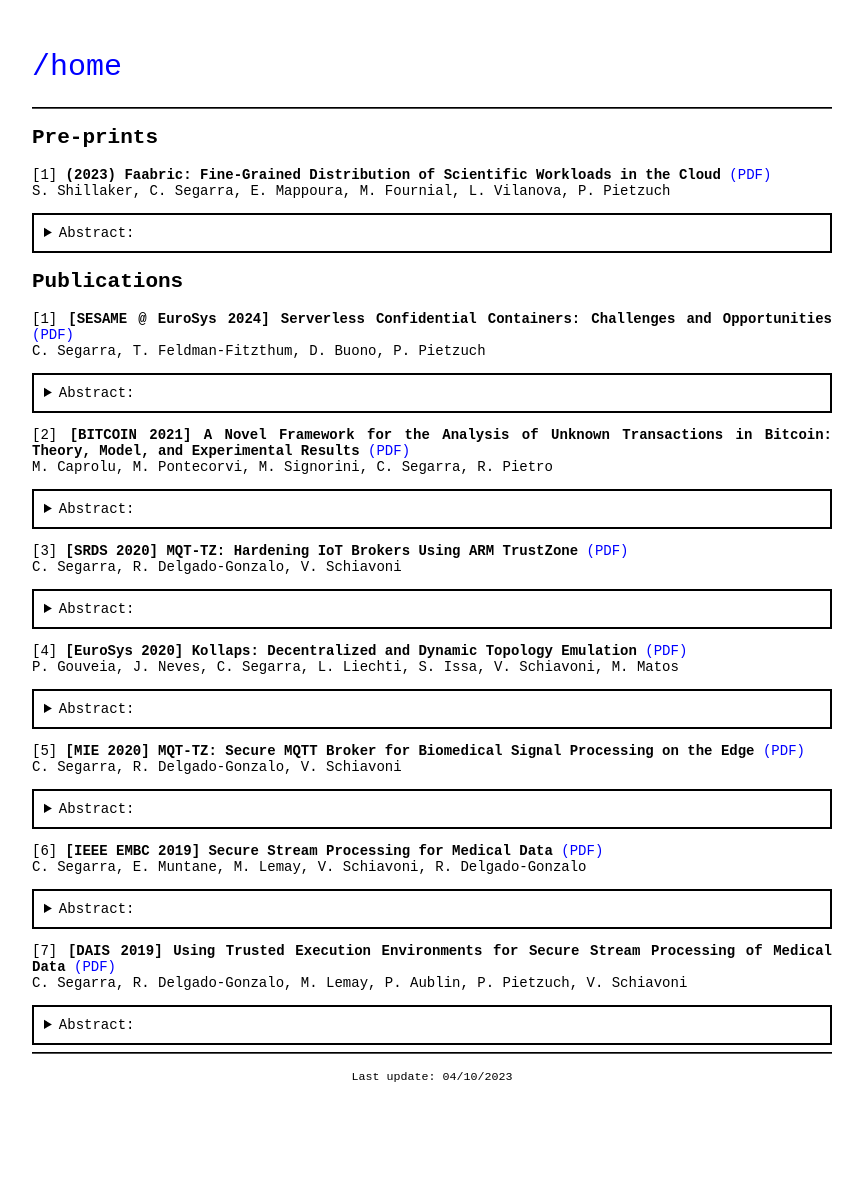
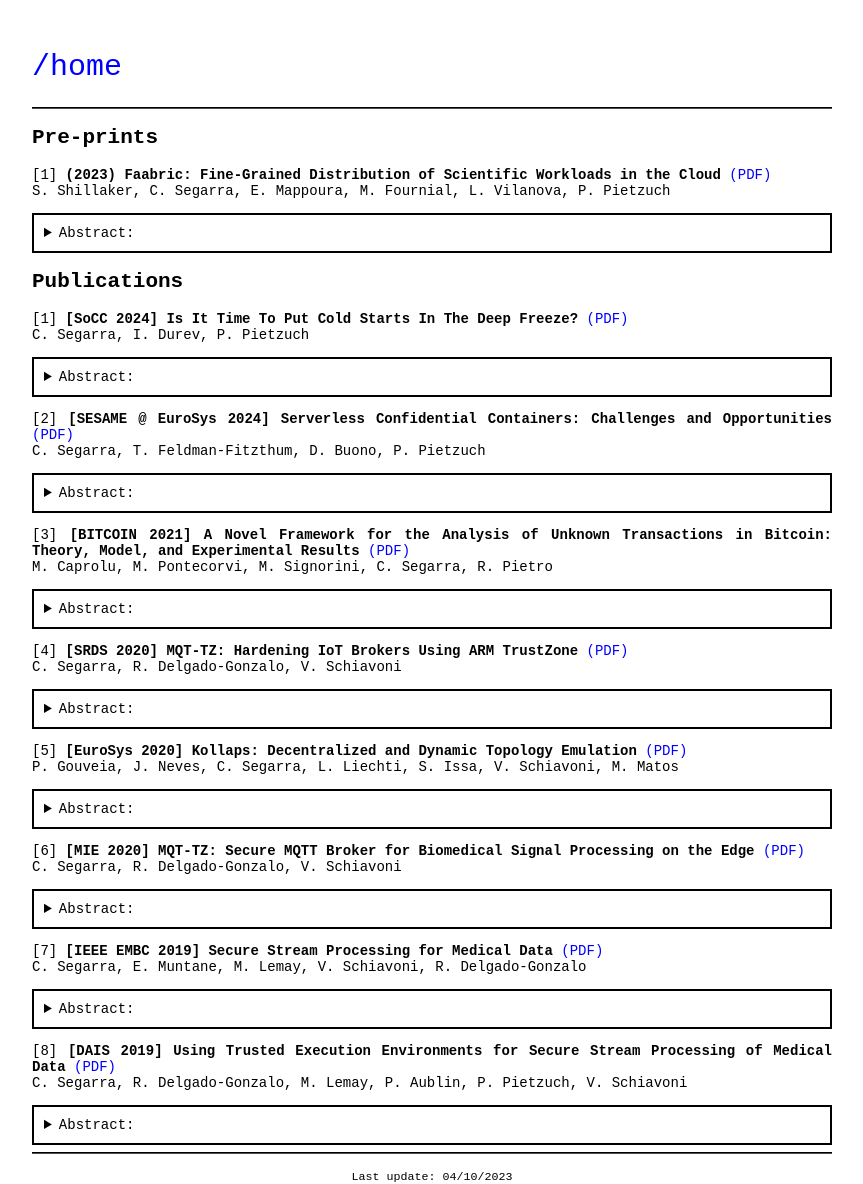
Before and after one commit to csegarragonz/csg-web, a Jekyll site: the page built from pages/publications.md, in a window 1280 px wide. Shown: the whole page, without its empty margins (208-1071 px from the left). Built offline with Jekyll 4.4.1, drawn with Linux system fonts in a browser that asks for light colours; our own code applies the rules of GitHub Pages for plain Markdown files; before the commit the page ends 1084 px from its top, so only the background shows below that.

Commit message:
add socc24 dfaas paper

```diff
--- a/_config.yml
+++ b/_config.yml
@@ -78,6 +78,21 @@ We describe Faabric, a new serverless cloud runtime that transparently distribut
 
 # Note that the `pdf` is the name of the file under ./assets/papers/
 publications:
+  - title: "Is It Time To Put Cold Starts In The Deep Freeze?"
+    venue: "SoCC"
+    year: 2024
+    authors:
+      - "Carlos Segarra"
+      - "Ivan Durev"
+      - "Peter Pietzuch"
+    pdf: "socc24-dfaas.pdf"
+    abstract: "Cold-start times have been the \"end-all, be-all\" metric for research in serverless cloud computing over the past decade. Reducing the impact of cold starts matters, because they can be the biggest contributor to a serverless function's end-to-end execution time. Recent studies from cloud providers, however, indicate that, in practice, a majority of serverless functions are triggered by non-interactive workloads. To substantiate this, we study the types of serverless functions used in 35 publications and find that over 80% of functions are not semantically latency sensitive. If a function is non-interactive and latency insensitive, is end-to-end execution time the right metric to optimize in serverless? What if cold starts do not matter that much, after all?
+<br />
+<br />
+
+In this vision paper, we explore what serverless environments in which cold starts do not matter would look like. We make the case that serverless research should focus on supporting latency insensitive, batch, workloads. Based on this, we explore the design space for DFaaS, a serverless framework with an execution model in which functions can be arbitrarily delayed. DFaaS users annotate each function with a delay tolerance and, as long as the deadline has not passed, the runtime may interrupt or migrate function execution. Our micro-benchmarks suggest that, by targeting batch workloads, DFaaS can improve substantially the resource usage of serverless clouds and lower costs for users.
+"
+
   - title: "Serverless Confidential Containers: Challenges and Opportunities"
     venue: "SESAME @ EuroSys"
     year: 2024
```
Also changed, not shown: 1 other file.
